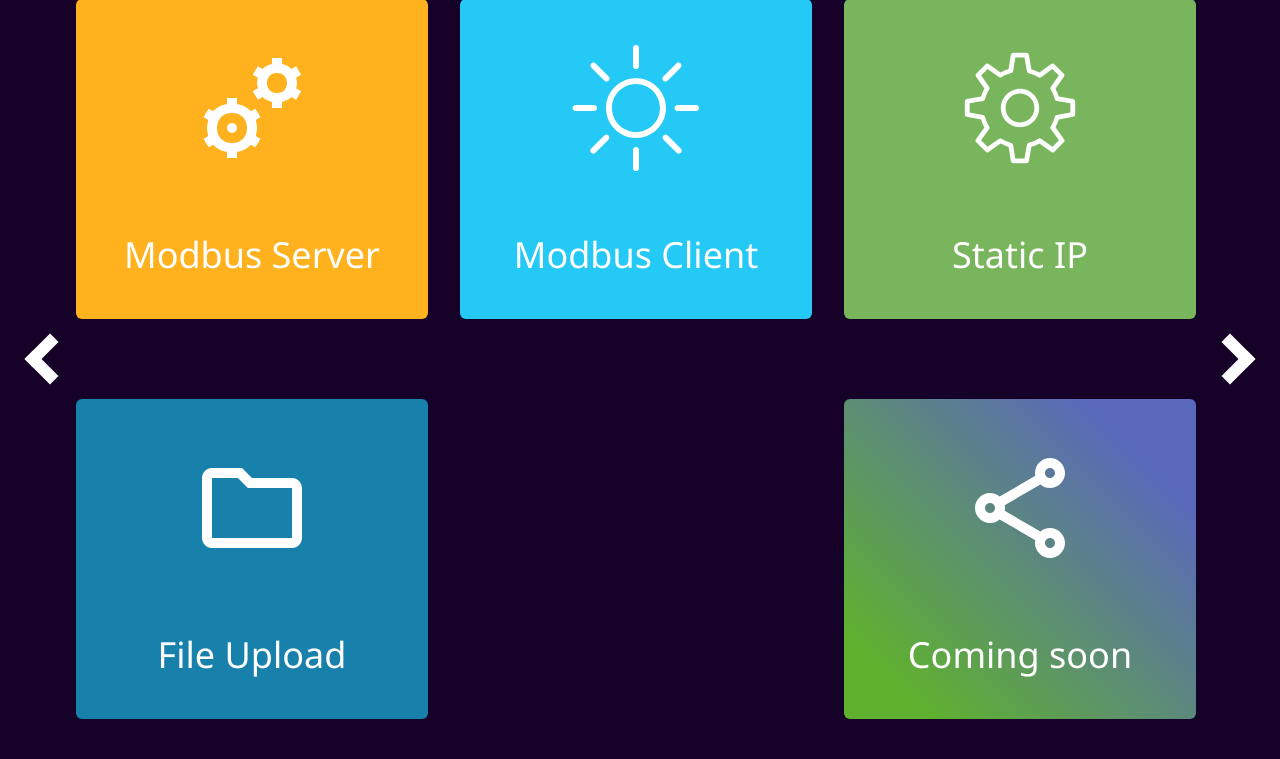
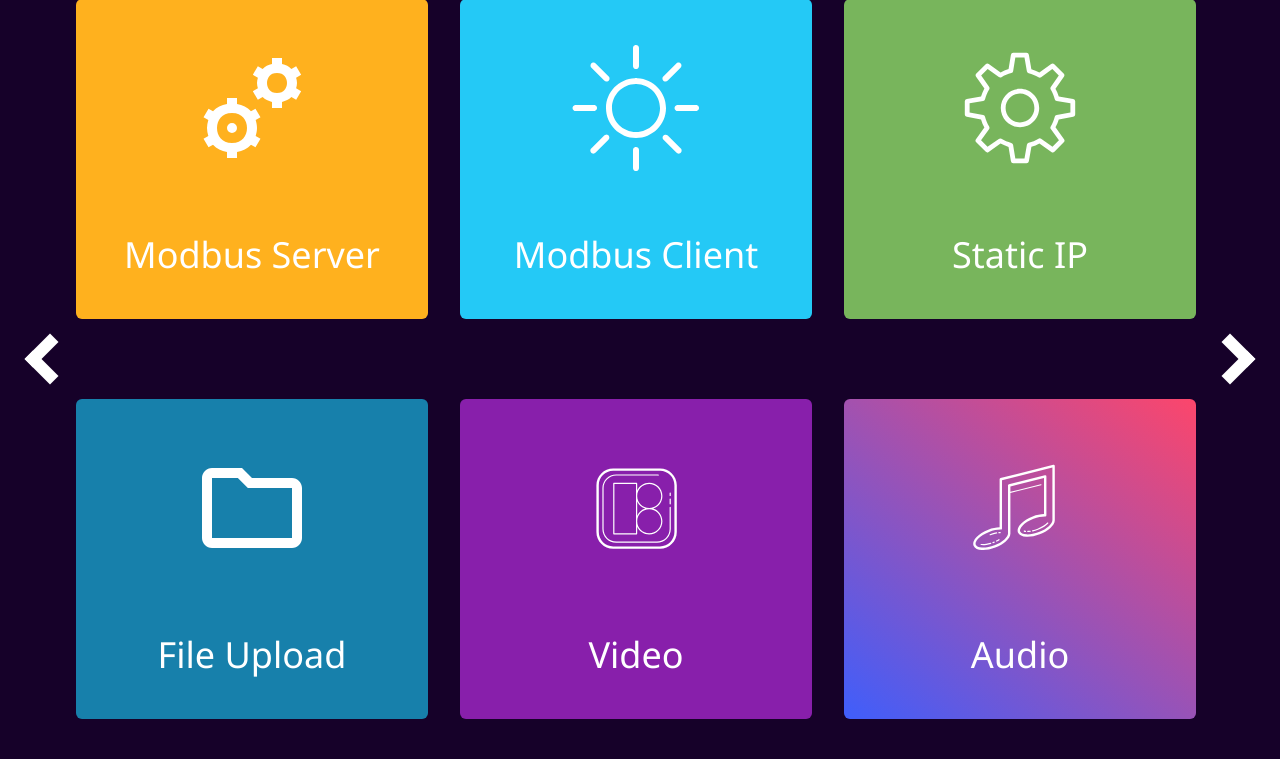
Before and after one commit to Chipsee/chipsee-industrial-pc-web, a Flask app: page /cases in a window 1280 px wide. Shown: the part 41-800 px from the top of the page. Run offline with Flask 2, Linux system fonts and the light colour scheme; some libraries are stand-ins or nearby versions.

Commit message:
Add a video example and an audio example.

```diff
--- a/app.py
+++ b/app.py
@@ -270,6 +270,16 @@ def file_upload():
 def download_file(fname):
     return send_from_directory(app.config["UPLOAD_FOLDER"], fname, as_attachment=True)
 
+# Cases: Video Play
+@app.route("/video_play")
+def video_play():
+    return render_template('video_play.html')
+
+# Cases: Audio Play
+@app.route("/audio_play")
+def audio_play():
+    return render_template('audio_play.html')
+
 # Diagrams: Charts Showcase
 @app.route('/charts')
 def charts():
--- a/static/css/style.css
+++ b/static/css/style.css
@@ -143,9 +143,15 @@
     color: #ffffff;
 }
 
-.more-card {
+.video-play-card {
+    background-color: #b22bdbbc;
+    background-image: url("../images/svg/cases/video_play.svg");
+    color: #ffffff;
+}
+
+.audio-play-card {
     background-color: #3b65edbc;
-    background-image: url("../images/svg/cases/more.svg"), linear-gradient(45deg, rgba(104,195,23,0.8491597322522759) 13%, rgba(90,105,187,1) 83%);
+    background-image: url("../images/svg/cases/audio_play.svg"), linear-gradient(39deg, rgba(63, 94, 251, 1) 0%, rgba(252, 70, 107, 1) 100%);
     color: #ffffff;
 }
 
--- a/templates/cases.html
+++ b/templates/cases.html
@@ -32,11 +32,14 @@
                     <span class="home-card-text">File Upload</span>
                 </div>
             </a>
-            <a class="col-4">
+            <a class="col-4 home-card-link" href="{{ url_for('video_play') }}">
+                <div class="home-card home-card-bg video-play-card">
+                    <span class="home-card-text">Video</span>
+                </div>
             </a>
-            <a class="col-4 home-card-link" href="#">
-                <div class="home-card home-card-bg more-card">
-                    <span class="home-card-text">Coming soon</span>
+            <a class="col-4 home-card-link" href="{{ url_for('audio_play') }}">
+                <div class="home-card home-card-bg audio-play-card">
+                    <span class="home-card-text">Audio</span>
                 </div>
             </a>
         </div>
```
Also changed, not shown: other parts of static/css/style.css (+26 -2 lines), templates/audio_play.html (added, +34 -0 lines), templates/video_play.html (added, +19 -0 lines), static/images/svg/cases/audio_play.svg (added), static/images/svg/cases/more.svg (deleted), static/images/svg/cases/video_play.svg (added), 2 other files.
